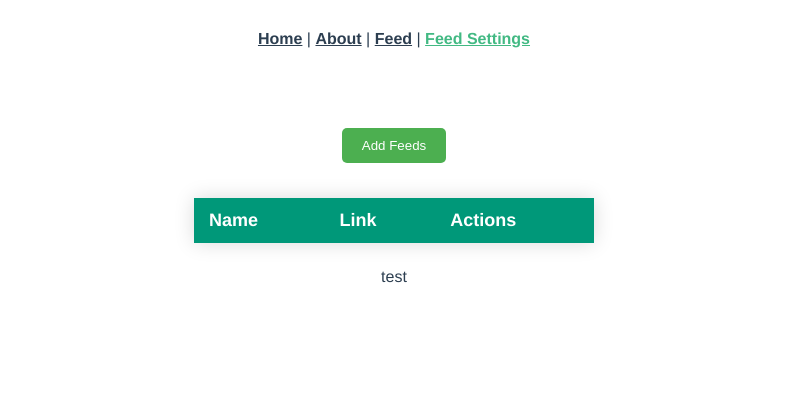
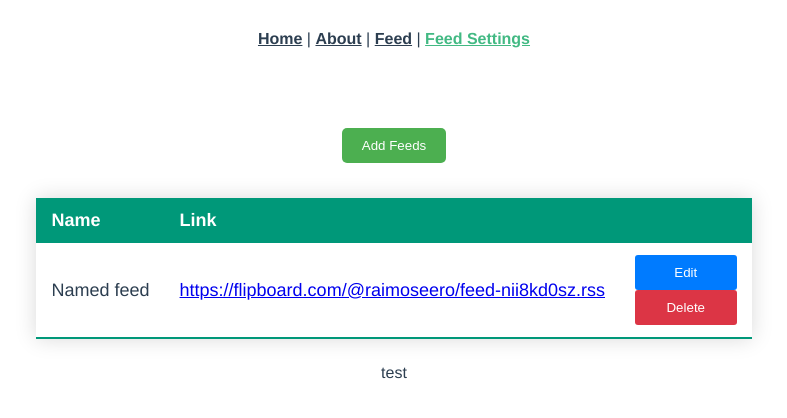
Before and after one commit to Romar-II/lolo-v5-frontend, a Vue app: page /feed/settings in a window 1280 px wide. Shown: the top 418 px of the page, without its empty margins (246-1033 px from the left). Built offline with nearby package versions, Linux system fonts and the light colour scheme.

Commit message:
Initial commit

```diff
--- a/src/views/FeedSettings.vue
+++ b/src/views/FeedSettings.vue
@@ -10,7 +10,7 @@
       <tr>
         <th>Name</th>
         <th>Link</th>
-        <th>Actions</th>
+        <th></th>
       </tr>
       </thead>
       <tbody>
@@ -25,7 +25,7 @@
       </tbody>
     </table>
   </div>
-  {{name}}
+  {{ name }}
 </template>
 
 <script>
@@ -38,21 +38,24 @@ export default {
   data() {
     return {
       feeds: [
-        { name: "Named feed", link: "https://flipboard.com/@raimoseero/feed-nii8kd0sz.rss" },
+        {
+          name: "Named feed",
+          link: "https://flipboard.com/@raimoseero/feed-nii8kd0sz.rss"
+        },
       ],
-      name:'test',
-      link:''
+      name: 'test',
+      link: ''
     };
   },
   methods: {
 
     saveNewFeed(name, link) {
-      this.feeds.push({ name: name, link: link });
-      this.name=name
+      this.feeds.push({name: name, link: link});
+      this.name = name
       this.saveFeeds()
     },
     editFeed(index, name, link) {
-      this.feeds[index] = { name, link };
+      this.feeds[index] = {name, link};
       this.saveFeeds();
     },
     deleteFeed(index) {
@@ -60,25 +63,24 @@ export default {
       this.saveFeeds()
     },
     saveFeeds() {
-      localStorage.setItem('feeds', JSON.stringify(this.feeds));
+      // localStorage.setItem('feeds', JSON.stringify(this.feeds));
     },
     loadFeeds() {
-      this.feeds = JSON.parse(localStorage.getItem('feeds'));
-      const savedFeeds = localStorage.getItem('feeds');
-      this.feeds = JSON.parse(savedFeeds);
+      // this.feeds = JSON.parse(localStorage.getItem('feeds'));
+      // const savedFeeds = localStorage.getItem('feeds');
+      // this.feeds = JSON.parse(savedFeeds);
     },
     openAddFeedModal() {
       this.$refs.addSourceModalRef.$refs.modalRef.openModal()
 
     },
-    openEditFeedModal(index){
+    openEditFeedModal(index) {
       this.$refs.editFeedModalRef.$refs.modalRef.openModal()
-      this.$refs.editFeedModalRef.name=this.feeds[index].name;
-      this.$refs.editFeedModalRef.link=this.feeds[index].name;
+      this.$refs.editFeedModalRef.name = this.feeds[index].name;
+      this.$refs.editFeedModalRef.link = this.feeds[index].link;
     }
   },
   beforeMount() {
-    this.feeds={ name: "Named feed", link: "https://flipboard.com/@raimoseero/feed-nii8kd0sz.rss" }
     this.loadFeeds()
   }
 };
```
